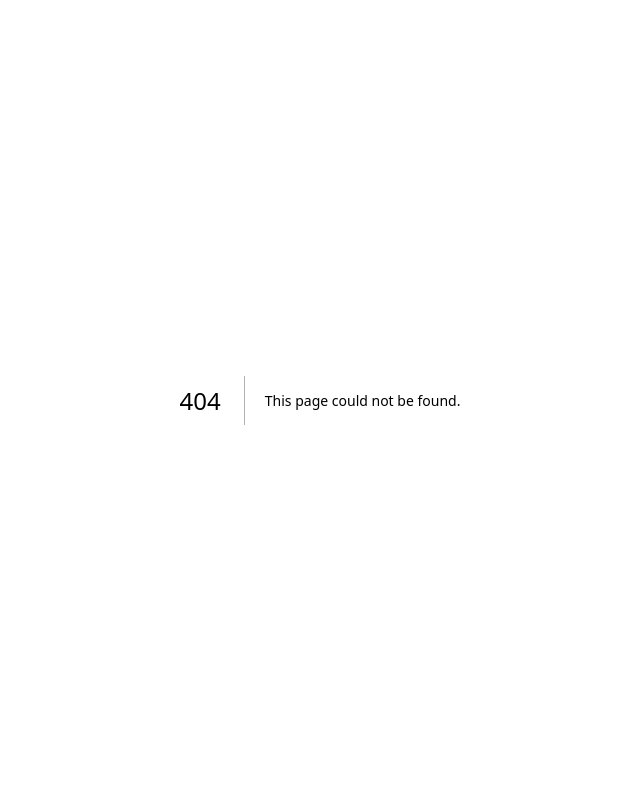
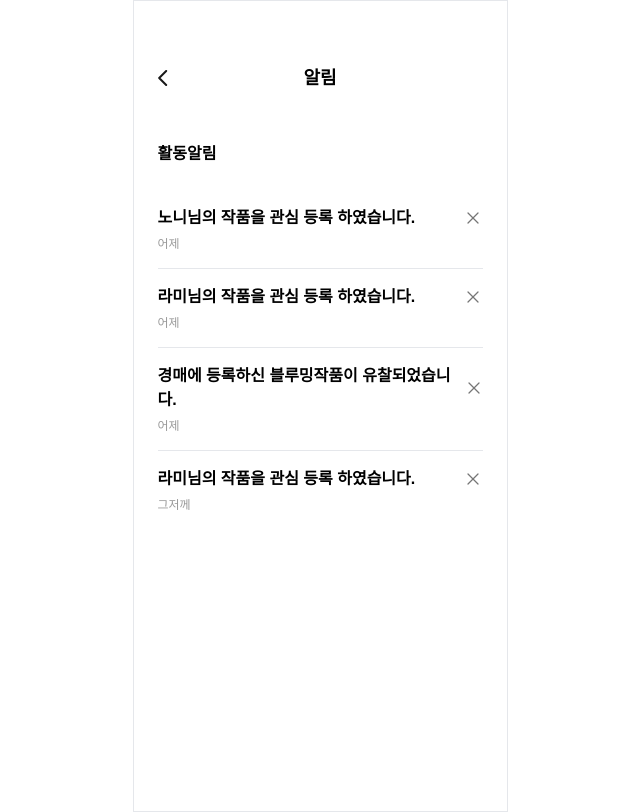
Before and after one commit to Att-ies/frontend, a Next.js app: page /notice in a window 1280 px wide. Before the commit this address had no page. Shown: the whole page, without its empty margins (320-960 px from the left). Built offline with nearby package versions, Linux system fonts and the light colour scheme.

Commit message:
feat : notice page

```diff
--- /dev/null
+++ b/src/pages/notice.tsx
@@ -0,0 +1,57 @@
+import Image from 'next/image';
+import Layout from '@components/common/Layout';
+import Navigate from '@components/common/Navigate';
+import NoticeItem from '@components/notice/NoticeItem';
+import { useRouter } from 'next/router';
+import { useState } from 'react';
+
+export default function Notice() {
+  const noticeLists = [
+    { text: '노니님의 작품을 관심 등록 하였습니다.', date: '어제', id: 1 },
+    { text: '라미님의 작품을 관심 등록 하였습니다.', date: '어제', id: 2 },
+    {
+      text: '경매에 등록하신 블루밍작품이 유찰되었습니다.',
+      date: '어제',
+      id: 3,
+    },
+    { text: '라미님의 작품을 관심 등록 하였습니다.', date: '그저께', id: 4 },
+  ];
+  const [notice, setNotice] = useState(noticeLists);
+
+  const onRemove = (targetId: number) => {
+    const newNoticeList = notice.filter((notice) => {
+      return notice.id !== targetId;
+    });
+    setNotice(newNoticeList);
+    console.log(noticeLists);
+  };
+  const router = useRouter();
+  const handleLeftButton = () => {
+    router.back();
+  };
+  return (
+    <Layout>
+      <Navigate
+        handleLeftButton={handleLeftButton}
+        isRightButton={false}
+        message="알림"
+      />
+      <h1 className="mt-8 mb-6 font-bold">활동알림</h1>
+      {notice.length !== 0 ? (
+        <NoticeItem handler={onRemove} noticeList={notice} />
+      ) : (
+        <div className="w-[130px] h-[92px] mt-[200px] m-auto flex flex-col justify-center items-center">
+          <Image
+            src="/svg/icons/icon_lamp.svg"
+            alt="lamp"
+            width={54}
+            height={54}
+          />
+          <span className="mt-[15px] text-sm text-[#999999]">
+            받은 알림이 없어요.
+          </span>
+        </div>
+      )}
+    </Layout>
+  );
+}
```
